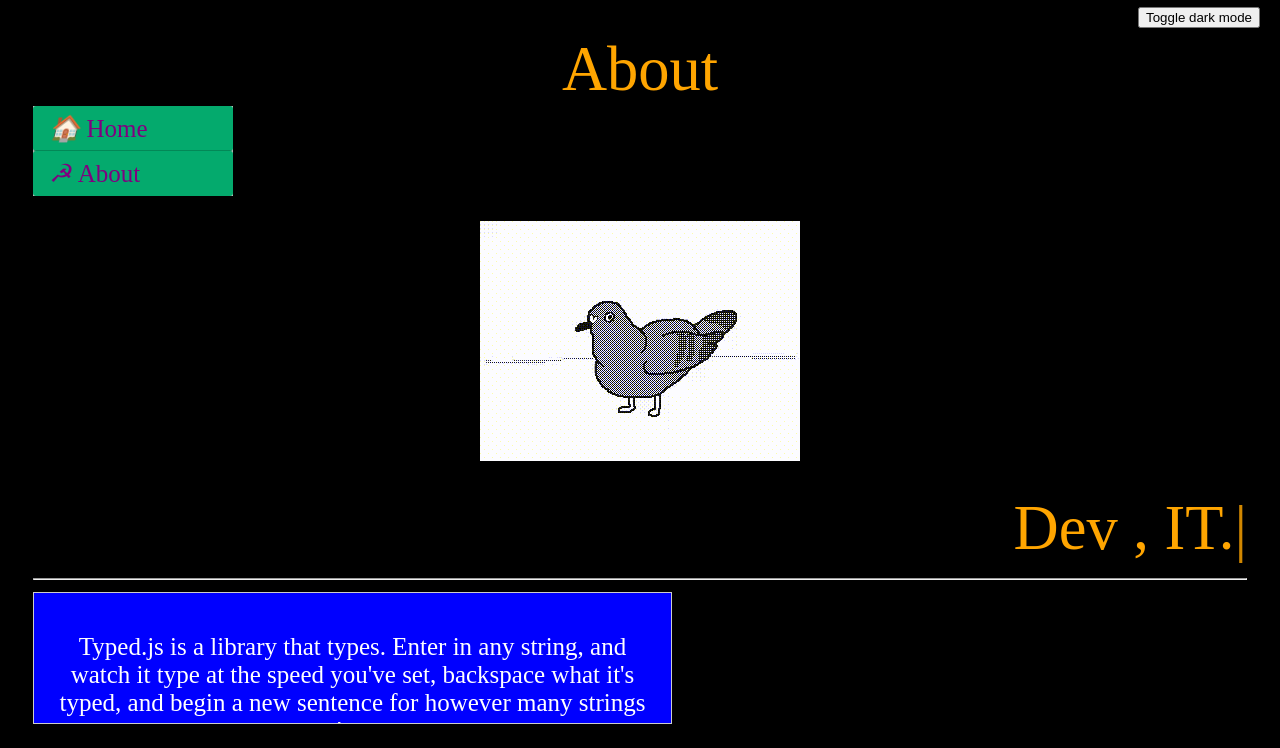
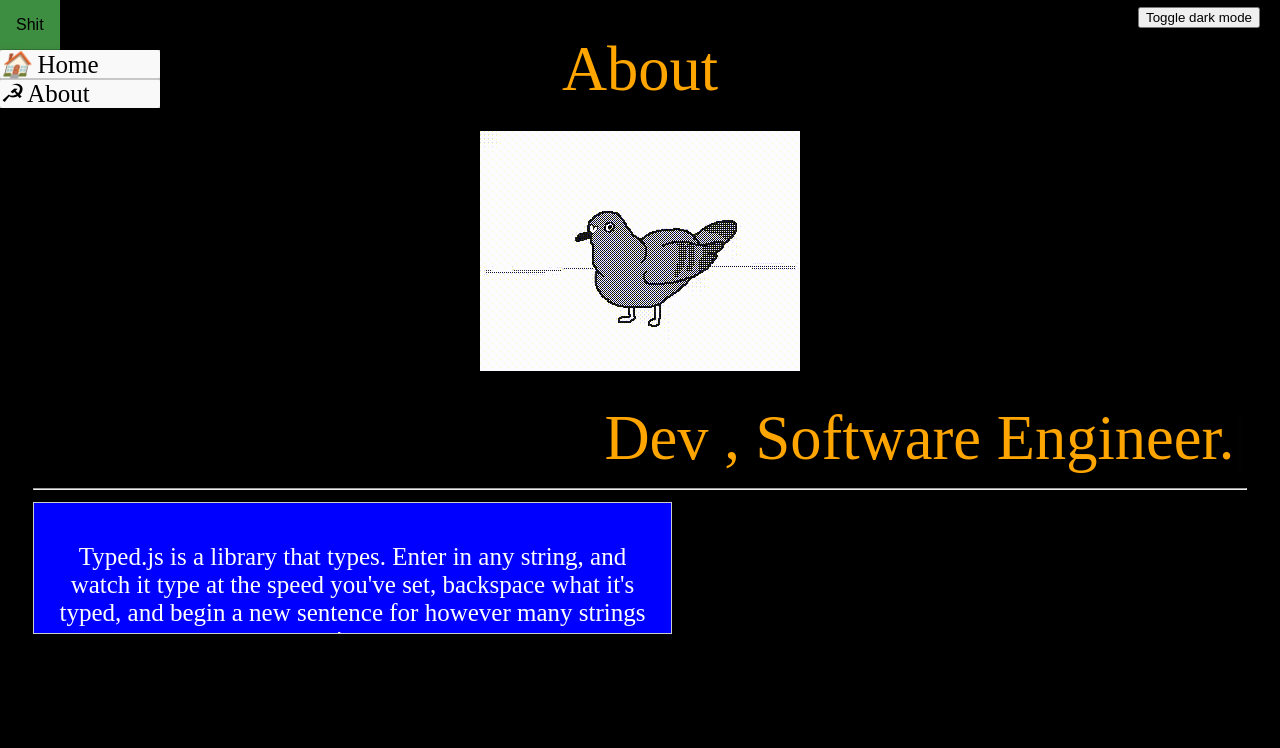
Before and after one commit to Trevor0313/Website, a plain HTML site: page about.html in a window 1280 px wide. Drawn offline with nearby package versions, Linux system fonts and the light colour scheme.

Commit message:
Add files via upload

```diff
--- a/about.html
+++ b/about.html
@@ -24,10 +24,14 @@
       <button onclick="myFunction()">Toggle dark mode</button>
     </a>
 
-    <ul>
-      <li> <a class="bordershadow active" href="index.html"> <i> &#127968; </i> Home </a> </li>
-      <li> <a class="bordershadow active" href="about.html"> <i> &#9773; </i> About </a> </li>
-    </ul>
+    <!-- Aligned dropdown content -->
+  <div class="dropdown" style="float: left;">
+    <button class="dropbtn">Shit</button>
+    <div class="dropdown-content" style="left: 0;">
+      <a class="bordershadow active" href="index.html"> <i>&#127968;</i> Home</a>
+      <a class="bordershadow active" href="about.html"> <i>&#9773;</i> About</a>
+    </div>
+  </div>
 
     <p style="text-align: center;">
       <a href="https://x.com/Kekeflipnote/status/1229122119277187073">
@@ -41,7 +45,7 @@
   <!-- Setup and start animation! -->
   <script>
     var typed = new Typed('#element', {
-      strings: ['<i>I want to </i> be,', 'Dev , IT.'],
+      strings: ['<i>I want to </i> be,', 'Dev , Software Engineer.'],
       typeSpeed: 50,
     });
   </script>
--- a/style.css
+++ b/style.css
@@ -58,30 +58,36 @@ body {
     text-decoration: underline;
   }
 
+
+/* Horizontal Navigation Bar */
 ul {
   list-style-type: none;
   margin: 0;
   padding: 0;
-  width: 200px;
-  background-color: #f1f1f1;
+  overflow: hidden;
+  background-color: #333;
+}
+
+li {
+  float: left;
 }
 
 li a {
   display: block;
-  color: #000;
-  padding: 8px 16px;
+  color: white;
+  text-align: center;
+  padding: 14px 16px;
   text-decoration: none;
 }
 
-li a.active {
-  background-color: #04AA6D;
-  color: purple;
+li a:hover {
+  background-color: #111;
 }
 
-li a:hover:not(.active) {
+/* li a:hover:not(.active) {
   background-color: #555;
   color: white;
-}
+}  */
 
 #overflowTest {
   background: blue;
@@ -94,3 +100,48 @@ li a:hover:not(.active) {
   overflow-x: hidden;
   overflow-y: scroll;
 }
+
+
+
+
+/* dropdown content */
+.dropbtn {
+  background-color: pink;
+  color: black;
+  padding: 16px;
+  font-size: 16px;
+  border: none;
+  cursor: pointer;
+}
+
+.dropdown {
+  position: fixed;
+  top: 0px;
+  left: 0px;
+  display: inline-block;
+}
+
+.dropdown-content {
+  display: none;
+  position: absolute;
+  background-color: #f9f9f9;
+  min-width: 160px;
+  box-shadow: 0px 8px 16px 0px rgba(0,0,0,0.2);
+  z-index: 1;
+}
+
+.dropdown-content a {
+  color: black;
+  text-decoration: none;
+  display: block;
+}
+
+.dropdown-content a:hover {background-color: #f1f1f1;}
+
+.dropdown:hover .dropdown-content {
+  display: block;
+}
+
+.dropdown:hover .dropbtn {
+  background-color: #3e8e41;
+}
```
Also changed, not shown: index.html (+2 -2 lines).
